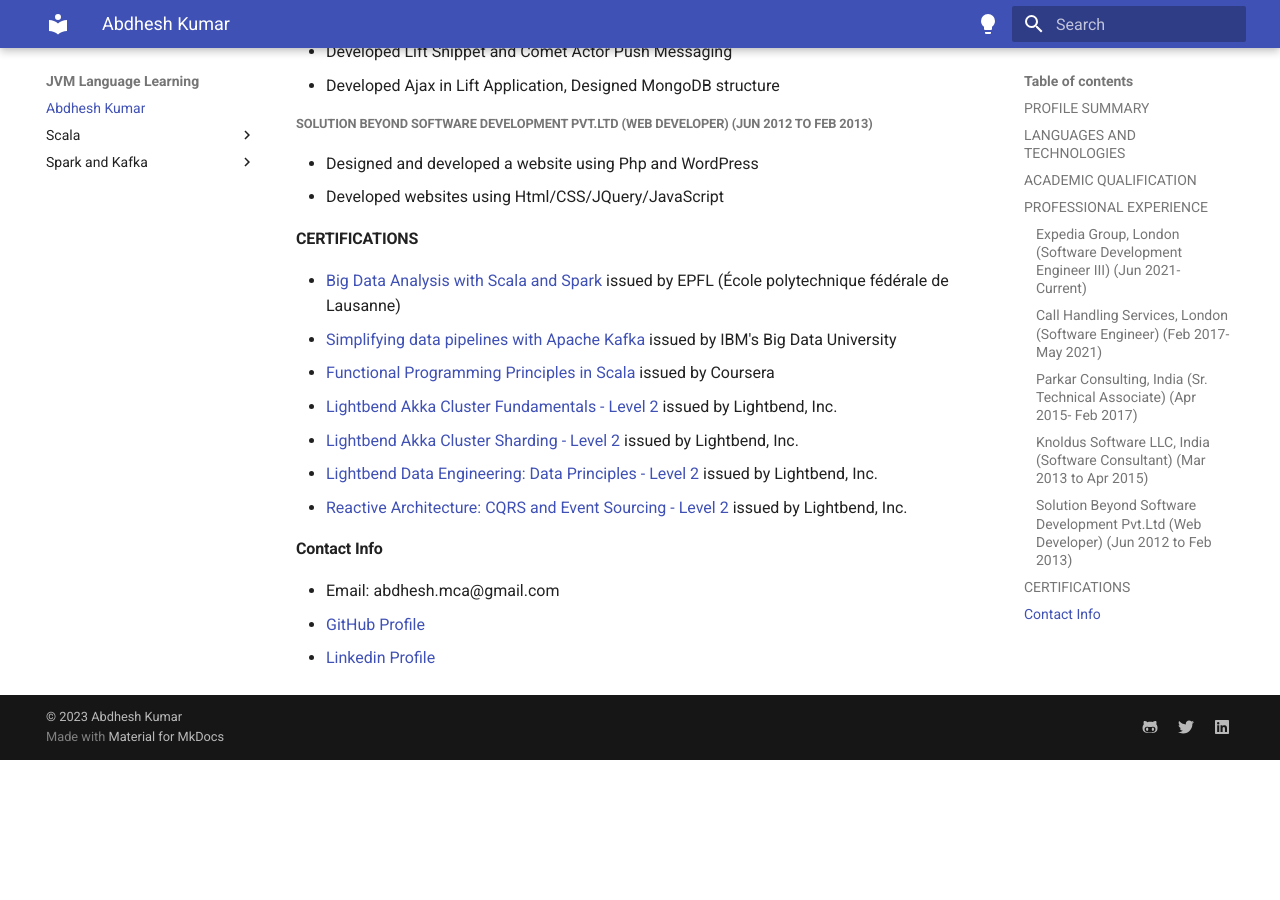
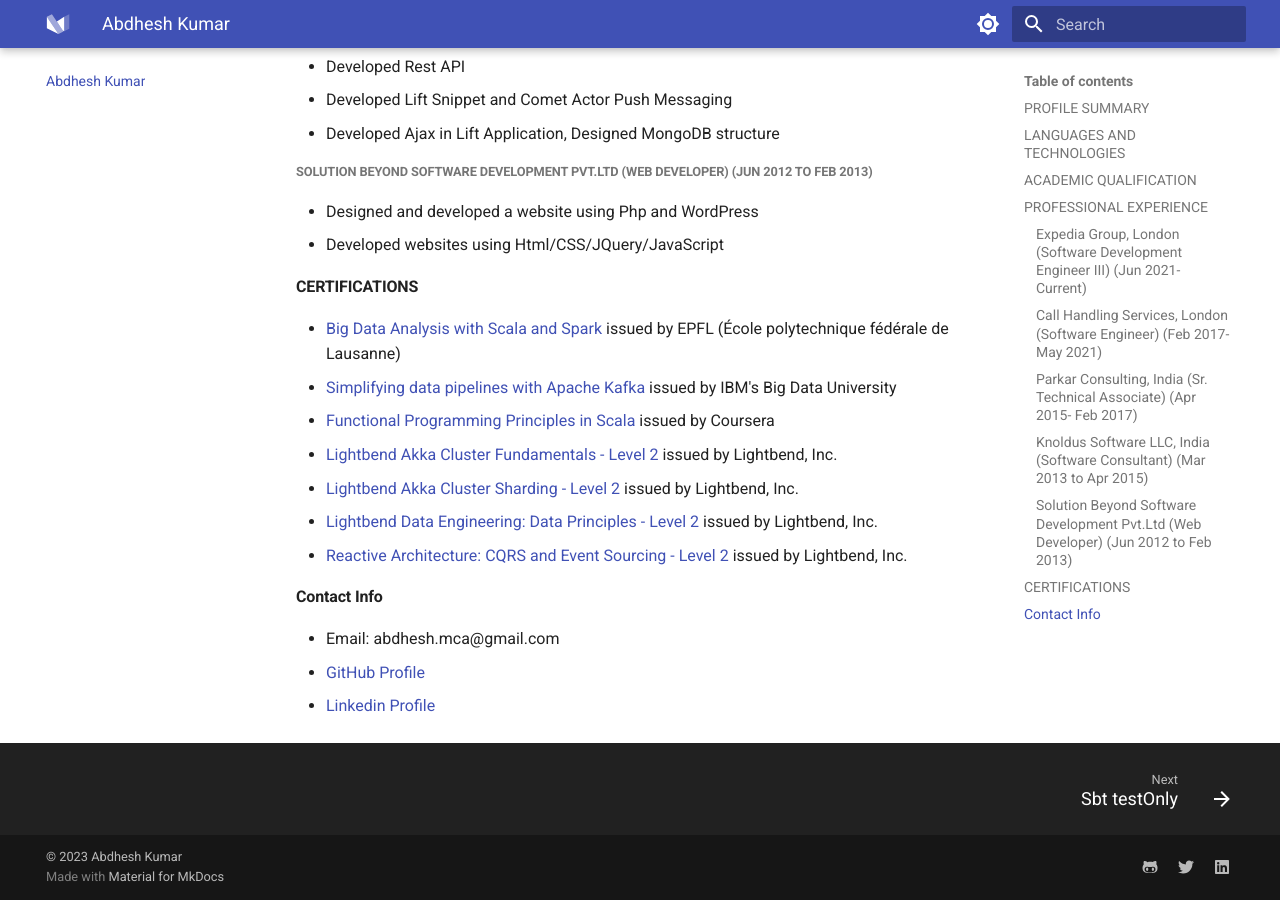
Before and after one commit to abdheshkumar/abdheshkumar.github.io, an MkDocs documentation site: the page built from docs/index.md, in a window 1280 px wide and 900 px high, scrolled down 1646 px. Built offline with MkDocs 1.6.1 and Material for MkDocs 9.7.7, drawn with Linux system fonts in a browser that asks for light colours; before the commit the page ends 2406 px from its top, so only the background shows below that.

Commit message:
Update mkdocs

```diff
--- a/mkdocs.yml
+++ b/mkdocs.yml
@@ -4,19 +4,47 @@
   name: material
   palette:
     - scheme: default
-      primary: deep blue
+      primary: indigo
+      accent: indigo
       toggle:
-        icon: material/lightbulb
+        icon: material/brightness-7
         name: Switch to dark mode
     - scheme: slate
-      primary: deep blue
+      primary: indigo
+      accent: indigo
       toggle:
-        icon: material/lightbulb-outline
+        icon: material/brightness-4
         name: Switch to light mode
+  font:
+    text: Roboto
+    code: Roboto Mono
+  favicon: assets/favicon.png
+  features:
+    - announce.dismiss
+    - content.action.edit
+    - content.action.view
+    - content.code.annotate
+    - content.code.copy
+    # - content.tabs.link
+    - content.tooltips
+    # - header.autohide
+    # - navigation.expand
+    - navigation.footer
+    - navigation.indexes
+    # - navigation.instant
+    # - navigation.prune
+    - navigation.sections
+    - navigation.tabs
+    # - navigation.tabs.sticky
+    - navigation.top
+    - navigation.tracking
+    - search.highlight
+    - search.share
+    - search.suggest
+    - toc.follow
 
-  features:
-    - content.code.annotate
   icon:
+    logo: logo
     admonition:
       note: octicons/tag-16
       abstract: octicons/checklist-16
```
